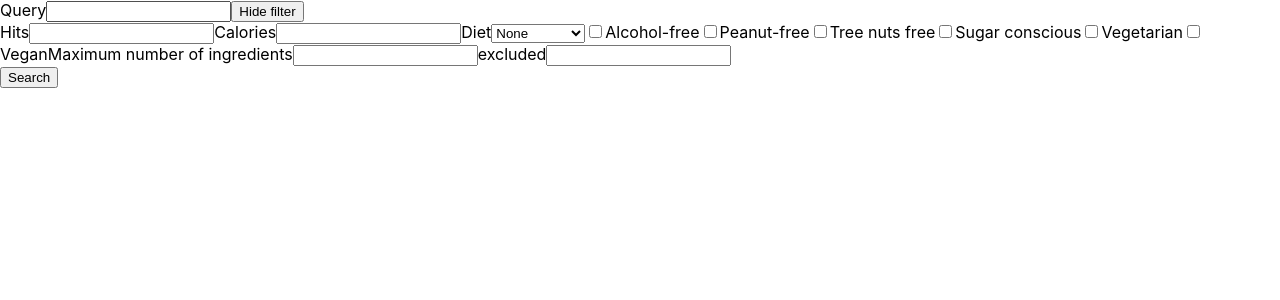
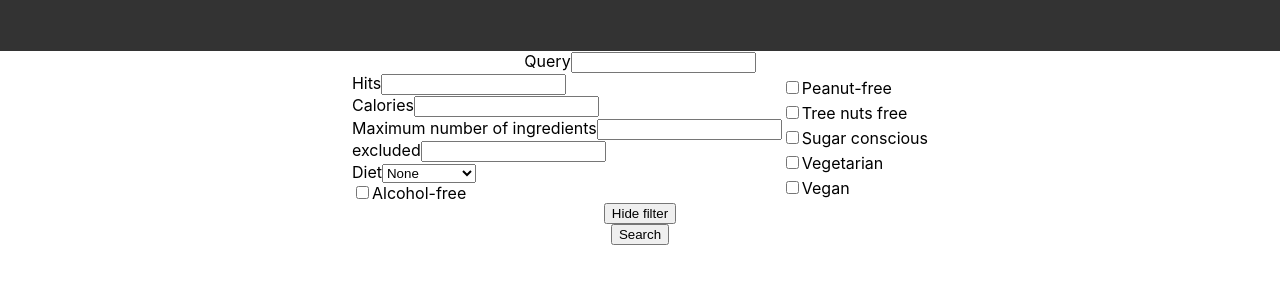
Before and after one commit to kamilSowaLiane/Recipe-app-React, a React (Create React App) app: page / in a window 1280 px wide. Both pictures are taken after a click on the button "Show filter". Shown: the top 300 px of the page. Built offline with nearby package versions, Linux system fonts and the light colour scheme.

Commit message:
Css injected

```diff
--- a/public/index.html
+++ b/public/index.html
@@ -28,6 +28,7 @@
   </head>
   <body>
     <noscript>You need to enable JavaScript to run this app.</noscript>
+    <header></header>
     <div id="root"></div>
     <!--
       This HTML file is a template.
--- a/src/components/Form.js
+++ b/src/components/Form.js
@@ -6,11 +6,11 @@ const Form = ({ getRecipes }) => {
 
     const handleClick = () => {
         const filter = document.getElementsByClassName('filter')[0]
-        if (filter.style.display === 'block') {
+        if (filter.style.display === 'flex') {
             filter.style.display = 'none'
             setIsActive(false)
         } else {
-            filter.style.display = 'block'
+            filter.style.display = 'flex'
             setIsActive(true)
         }
     }
@@ -20,7 +20,6 @@ const Form = ({ getRecipes }) => {
                 Query
                 <input type='text' name='recipeName'/>
             </label>
-            <button type='button' onClick={handleClick}>{isActive ? 'Hide filter' : 'Show filter'}</button>
             <div className='filter'>
                 <label>
                     Hits
@@ -29,6 +28,14 @@ const Form = ({ getRecipes }) => {
                 <label>
                     Calories
                     <input type='text' name='calories'/>
+                </label>
+                <label>
+                    Maximum number of ingredients
+                    <input type='text' name='ingr'/>
+                </label>
+                <label>
+                    excluded
+                    <input type='text' name='excluded'/>
                 </label>
                 <label>
                     Diet
@@ -66,15 +73,8 @@ const Form = ({ getRecipes }) => {
                     <input type="checkbox" value='vegan' name='health'/>
                     Vegan
                 </label>
-                <label>
-                    Maximum number of ingredients
-                    <input type='text' name='ingr'/>
-                </label>
-                <label>
-                    excluded
-                    <input type='text' name='excluded'/>
-                </label>
             </div>
+            <button type='button' onClick={handleClick}>{isActive ? 'Hide filter' : 'Show filter'}</button>
             <button>Search</button>
         </form>
     )
--- a/src/components/Recipe.js
+++ b/src/components/Recipe.js
@@ -20,7 +20,7 @@ const Recipe = ({recipes}) => {
         )
     })
     return (
-        <div>
+        <div className='results'>
             {recipeList}
         </div>
     )
--- a/src/index.css
+++ b/src/index.css
@@ -11,6 +11,53 @@ code {
   font-family: source-code-pro, Menlo, Monaco, Consolas, 'Courier New',
     monospace;
 }
+header {
+  height: 4vw;
+  width: 100%;
+  background-color: #333333;
+}
 .filter {
   display: none;
+  height: 130px;
+  flex-direction: column;
+  flex-wrap: wrap;
+  justify-content: space-evenly;
 }
+form {
+  display: flex;
+  flex-direction: column;
+  align-items: center;
+  justify-content: space-evenly;
+  flex-wrap: wrap;
+}
+/*
+#root {
+  display: flex;
+  justify-content: center;
+  align-items: center;
+}
+.App {
+  display: flex;
+  flex-direction: column;
+  justify-content: center;
+  align-items: center;
+  width: 85%;
+  min-height: 90vh;
+  background-color: white;
+  border: 3px solid black;
+  border-radius: 10px;
+}
+form > label {
+  display: flex;
+  flex-direction: column;
+  justify-content: center;
+  align-items: center;
+}
+.results {
+  display: flex;
+  flex-direction: row;
+  flex-wrap: wrap;
+  justify-content: space-around;
+  width: 100%;
+}
+*/
```
